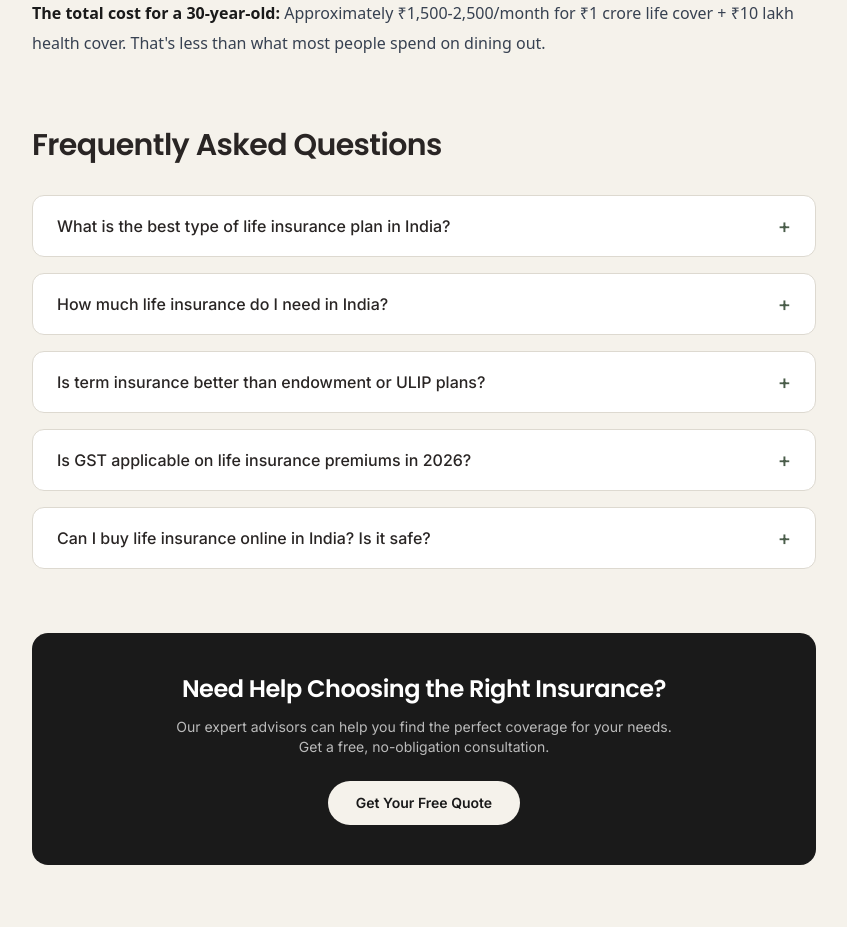
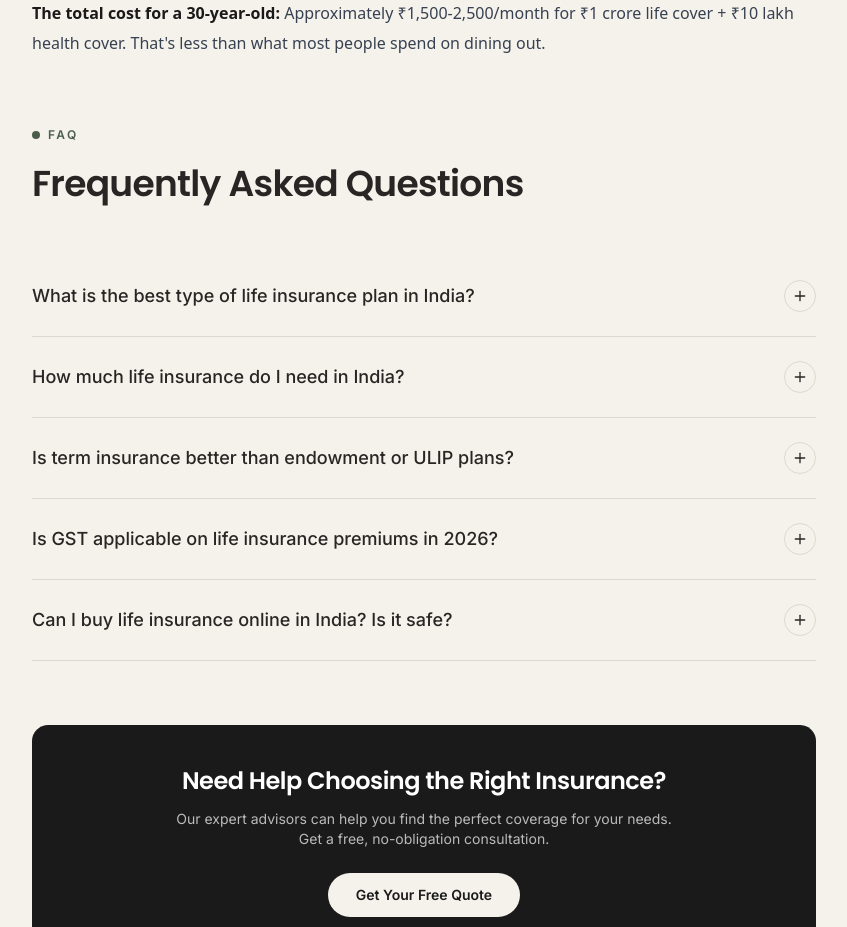
Before and after one commit to hetttpatell/GrowthEdge, a Next.js app: page /blog/how-to-choose-right-life-insurance-plan-2026 in a window 1280 px wide. Shown: the part 8200-9127 px from the top of the page, without its empty margins (211-1058 px from the left). Built offline with nearby package versions, Linux system fonts and the light colour scheme.

Commit message:
feat: add FAQ section and update content images

```diff
--- a/components/sections/BlogArticle.tsx
+++ b/components/sections/BlogArticle.tsx
@@ -1,9 +1,10 @@
 "use client";
 
-import { motion } from "framer-motion";
+import { useState } from "react";
+import { motion, AnimatePresence } from "framer-motion";
 import Image from "next/image";
 import Link from "next/link";
-import { ArrowLeft, Clock, Calendar, User } from "lucide-react";
+import { ArrowLeft, Clock, Calendar, User, Plus } from "lucide-react";
 import type { BlogPostMeta } from "@/lib/mdx";
 
 function formatDate(dateStr: string) {
@@ -12,6 +13,77 @@ function formatDate(dateStr: string) {
     month: "long",
     day: "numeric",
   });
+}
+
+function BlogFAQ({ faqs }: { faqs: { question: string; answer: string }[] }) {
+  const [openIndex, setOpenIndex] = useState<number | null>(null);
+
+  const toggle = (index: number) => {
+    setOpenIndex(openIndex === index ? null : index);
+  };
+
+  return (
+    <motion.section
+      initial={{ opacity: 0, y: 30 }}
+      whileInView={{ opacity: 1, y: 0 }}
+      viewport={{ once: true }}
+      transition={{ duration: 0.6 }}
+      className="mx-auto max-w-4xl px-5 sm:px-8 lg:px-14 pb-16"
+    >
+      {/* Eyebrow label */}
+      <div className="flex items-center gap-2 mb-4">
+        <span className="w-2 h-2 rounded-full bg-olive" />
+        <span className="font-body text-xs font-semibold text-olive uppercase tracking-[0.2em]">
+          FAQ
+        </span>
+      </div>
+
+      {/* Section heading */}
+      <h2 className="font-heading text-2xl sm:text-3xl lg:text-4xl text-stone-800 mb-10 sm:mb-12 leading-snug">
+        Frequently Asked Questions
+      </h2>
+
+      {/* Accordion items */}
+      <div className="space-y-0">
+        {faqs.map((faq, index) => (
+          <div key={index} className="border-b border-edge">
+            <button
+              onClick={() => toggle(index)}
+              className="w-full flex items-center justify-between py-6 text-left cursor-pointer group"
+            >
+              <span className="font-body text-base sm:text-lg font-medium text-stone-800 pr-8 group-hover:text-olive transition-colors">
+                {faq.question}
+              </span>
+              <span
+                className={`shrink-0 w-8 h-8 rounded-full border border-edge flex items-center justify-center transition-all duration-300 ${
+                  openIndex === index
+                    ? "bg-charcoal text-white border-charcoal rotate-45"
+                    : "bg-transparent text-stone-800"
+                }`}
+              >
+                <Plus size={16} />
+              </span>
+            </button>
+            <AnimatePresence initial={false}>
+              {openIndex === index && (
+                <motion.div
+                  initial={{ height: 0, opacity: 0 }}
+                  animate={{ height: "auto", opacity: 1 }}
+                  exit={{ height: 0, opacity: 0 }}
+                  transition={{ duration: 0.3, ease: "easeInOut" }}
+                  className="overflow-hidden"
+                >
+                  <p className="font-body text-sm sm:text-base text-muted leading-relaxed pb-6 pr-12">
+                    {faq.answer}
+                  </p>
+                </motion.div>
+              )}
+            </AnimatePresence>
+          </div>
+        ))}
+      </div>
+    </motion.section>
+  );
 }
 
 export default function BlogLayout({
@@ -110,37 +182,7 @@ export default function BlogLayout({
 
       {/* FAQ Section with Schema */}
       {article.faqs.length > 0 && (
-        <motion.section
-          initial={{ opacity: 0, y: 30 }}
-          whileInView={{ opacity: 1, y: 0 }}
-          viewport={{ once: true }}
-          transition={{ duration: 0.6 }}
-          className="mx-auto max-w-4xl px-5 sm:px-8 lg:px-14 pb-16"
-        >
-          <h2 className="font-heading text-2xl sm:text-3xl text-stone-800 mb-8">
-            Frequently Asked Questions
-          </h2>
-          <div className="space-y-4">
-            {article.faqs.map((faq, idx) => (
-              <details
-                key={idx}
-                className="faq-item group rounded-xl border border-edge bg-white overflow-hidden"
-              >
-                <summary className="flex items-center justify-between cursor-pointer px-5 sm:px-6 py-4 font-body font-medium text-stone-800 text-sm sm:text-base select-none">
-                  <span className="pr-4">{faq.question}</span>
-                  <span className="faq-icon text-olive text-xl transition-transform duration-300 shrink-0">
-                    +
-                  </span>
-                </summary>
-                <div className="px-5 sm:px-6 pb-5 pt-0">
-                  <p className="font-body text-sm text-muted leading-relaxed">
-                    {faq.answer}
-                  </p>
-                </div>
-              </details>
-            ))}
-          </div>
-        </motion.section>
+        <BlogFAQ faqs={article.faqs} />
       )}
 
       {/* CTA section */}
--- a/components/sections/ExpertTips.tsx
+++ b/components/sections/ExpertTips.tsx
@@ -81,7 +81,7 @@ export default function ExpertTips() {
         </div>
 
         {/* View More CTA */}
-        <motion.div
+        {/* <motion.div
           initial={{ opacity: 0, y: 20 }}
           whileInView={{ opacity: 1, y: 0 }}
           viewport={{ once: true }}
@@ -91,7 +91,7 @@ export default function ExpertTips() {
           <Button variant="outline" href="#blog">
             View More Blog
           </Button>
-        </motion.div>
+        </motion.div> */}
       </motion.div>
     </section>
   );
--- a/components/sections/ServiceDrawer.tsx
+++ b/components/sections/ServiceDrawer.tsx
@@ -118,7 +118,7 @@ export default function ServiceDrawer({
             {/* Sticky bottom CTA */}
             <div className="shrink-0 px-6 sm:px-8 py-5 border-t border-edge bg-cream">
               <div className="flex items-center gap-4">
-                <Button variant="primary" size="md" href="#quote">
+                <Button variant="primary" size="md" href="https://cal.com/nityam-dixit-opchjp/30min" onClick={onClose}>
                   Get a Free Quote
                 </Button>
                 <button
--- a/components/ui/Button.tsx
+++ b/components/ui/Button.tsx
@@ -55,7 +55,7 @@ export default function Button({
     if (isExternal) {
       return (
         <motion.div {...motionProps} className="inline-block">
-          <a href={href} target="_blank" rel="noopener noreferrer" className={classes}>
+          <a href={href} target="_blank" rel="noopener noreferrer" className={classes} onClick={onClick}>
             {children}
           </a>
         </motion.div>
@@ -63,7 +63,7 @@ export default function Button({
     }
     return (
       <motion.div {...motionProps} className="inline-block">
-        <Link href={href} className={classes}>
+        <Link href={href} className={classes} onClick={onClick}>
           {children}
         </Link>
       </motion.div>
--- a/content/blog/things-to-check-before-renewing-health-insurance.mdx
+++ b/content/blog/things-to-check-before-renewing-health-insurance.mdx
@@ -174,13 +174,13 @@ Under IRDAI portability guidelines, you can switch your health insurance to anot
 
 Use this quick checklist at every renewal:
 
-- ☑ Is my sum insured adequate for current medical costs in my city?
-- ☑ Have I accumulated No Claim Bonus, and is it protected?
-- ☑ Have my waiting periods for pre-existing conditions been served?
-- ☑ Are my preferred hospitals still in the cashless network?
-- ☑ Is my insurer's claim settlement ratio above 90%?
-- ☑ Have there been any changes in my family (new member, new diagnosis)?
-- ☑ Are there better plans available in the market at similar premiums?
+- Is my sum insured adequate for current medical costs in my city?
+- Have I accumulated No Claim Bonus, and is it protected?
+- Have my waiting periods for pre-existing conditions been served?
+- Are my preferred hospitals still in the cashless network?
+- Is my insurer's claim settlement ratio above 90%?
+- Have there been any changes in my family (new member, new diagnosis)?
+- Are there better plans available in the market at similar premiums?
 
 ---
 
--- a/data/content.ts
+++ b/data/content.ts
@@ -17,7 +17,7 @@ export const siteContent: SiteContent = {
       "Expert insurance advisory services tailored to your life's needs. Let Growth Edge guide you to the right coverage.",
     primaryCTA: { label: "Get Your Quote", href: "https://cal.com/nityam-dixit-opchjp/30min" },
     secondaryCTA: { label: "Our Services", href: "#services" },
-    backgroundImage: "https://images.unsplash.com/photo-1511895426328-dc8714191300?w=1920&q=80",
+    backgroundImage: "/hero/Hero.png",
   },
 
   intro: {
@@ -67,7 +67,7 @@ export const siteContent: SiteContent = {
 
   trust: {
     headline: "Why Thousands Trust Growth Edge For Their Health Protection",
-    image: "https://images.unsplash.com/photo-1531983412531-1f49a365ffed?w=1200&q=80",
+    image: "/trust/why_us.png",
     stats: [
       { value: "400+", label: "Families Protected" },
       { value: "₹50Cr+", label: "Claims Settled" },
@@ -141,11 +141,11 @@ export const siteContent: SiteContent = {
       {
         title: "Services",
         links: [
-          { label: "Family Health Plans", href: "#" },
-          { label: "Individual Coverage", href: "#" },
-          { label: "Senior Care Plans", href: "#" },
-          { label: "Corporate Wellness", href: "#" },
-          { label: "Critical Illness", href: "#" },
+          { label: "Family Health Plans", href: "#services" },
+          { label: "Individual Coverage", href: "#services" },
+          { label: "Senior Care Plans", href: "#services" },
+          { label: "Corporate Wellness", href: "#services" },
+          { label: "Critical Illness", href: "#services" },
         ],
       },
       {
```
Also changed, not shown: components/sections/Hero.tsx (+7 -5 lines), content/blog/understanding-motor-insurance-complete-guide.mdx (+14 -14 lines), public/hero/Hero.png (added), public/trust/why_us.png (added).
